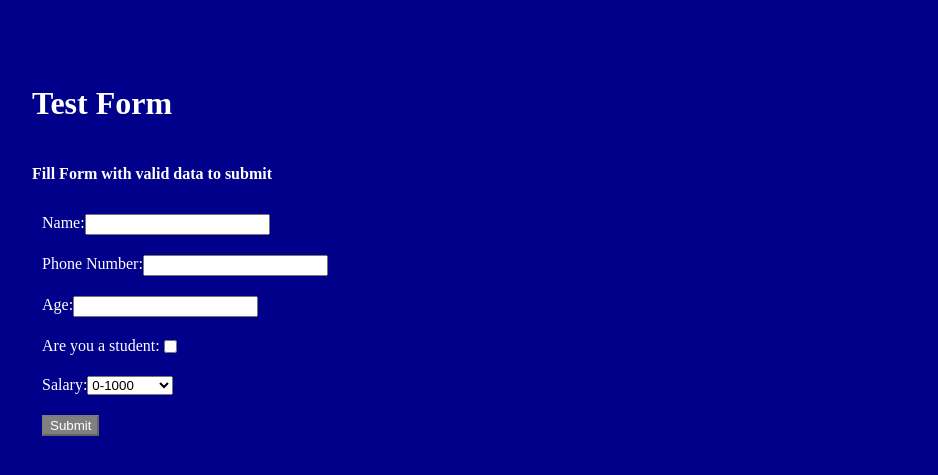
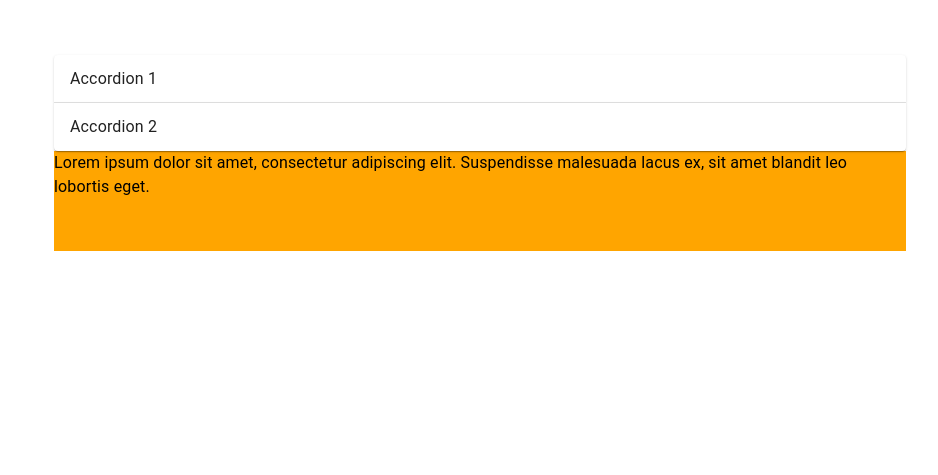
Before and after one commit to MgBeyy/Learn-React, a React (Create React App) app: page / in a window 1280 px wide. Shown: the part 145-620 px from the top of the page, without its empty margins (160-1098 px from the left). Built offline with nearby package versions, Linux system fonts and the light colour scheme.

Commit message:
Add Metarial component with accordion functionality and integrate MUI dependencies

```diff
--- a/package.json
+++ b/package.json
@@ -3,6 +3,9 @@
   "version": "0.1.0",
   "private": true,
   "dependencies": {
+    "@emotion/react": "^11.14.0",
+    "@emotion/styled": "^11.14.1",
+    "@mui/material": "^7.3.5",
     "@testing-library/dom": "^10.4.1",
     "@testing-library/jest-dom": "^6.9.1",
     "@testing-library/react": "^16.3.0",
--- a/src/App.js
+++ b/src/App.js
@@ -1,7 +1,10 @@
-import Form from "./components/Form";
+// import Form from "./components/Form";
+import Metarial from "./components/Metarial";
+
 function App() {
   return (
-    <div
+    <>
+      {/* <div
       style={{
         backgroundColor: "darkblue",
         display: "flex",
@@ -11,7 +14,9 @@ function App() {
       }}
     >
       <Form />
-    </div>
+    </div> */}
+      <Metarial />
+    </>
   );
 }
 
--- /dev/null
+++ b/src/components/Metarial.js
@@ -0,0 +1,58 @@
+import Accordion from "@mui/material/Accordion";
+import AccordionSummary from "@mui/material/AccordionSummary";
+import AccordionDetails from "@mui/material/AccordionDetails";
+import Typography from "@mui/material/Typography";
+// import ArrowDownwardIcon from "@mui/icons-material/ArrowDownward";
+// import ArrowDropDownIcon from "@mui/icons-material/ArrowDropDown";
+import Switch from "@mui/material/Switch";
+import Stack from "@mui/material/Stack";
+import { useState } from "react";
+
+import Grid from "@mui/material/Grid";
+import { Container } from "@mui/material";
+
+const label = { inputProps: { 100: 500 } };
+
+export default function Metarial() {
+  const [height, setHeight] = useState(100);
+
+  const handleChange = (event) => {
+    if (height === 100) setHeight(500);
+    else setHeight(100);
+  };
+  return (
+    <Container maxWidth="md" style={{ marginTop: "200px" }}>
+      <Accordion>
+        <AccordionSummary
+          //   expandIcon={<ArrowDownwardIcon />}
+          aria-controls="panel1-content"
+          id="panel1-header"
+        >
+          <Typography component="span">Accordion 1</Typography>
+        </AccordionSummary>
+        <AccordionDetails>
+          <Typography>
+            Lorem ipsum dolor sit amet, consectetur adipiscing elit. Suspendisse
+            malesuada lacus ex, sit amet blandit leo lobortis eget.
+          </Typography>
+        </AccordionDetails>
+      </Accordion>
+      <Accordion>
+        <AccordionSummary
+          //   expandIcon={<ArrowDropDownIcon />}
+          aria-controls="panel2-content"
+          id="panel2-header"
+        >
+          <Typography component="span">Accordion 2</Typography>
+        </AccordionSummary>
+        <AccordionDetails>
+          <Switch {...label} defaultChecked onChange={handleChange} />
+        </AccordionDetails>
+      </Accordion>
+      <Typography backgroundColor="orange" height={height}>
+        Lorem ipsum dolor sit amet, consectetur adipiscing elit. Suspendisse
+        malesuada lacus ex, sit amet blandit leo lobortis eget.
+      </Typography>
+    </Container>
+  );
+}
```
Also changed, not shown: 1 other file (tests, documents, lock files or other folders).
